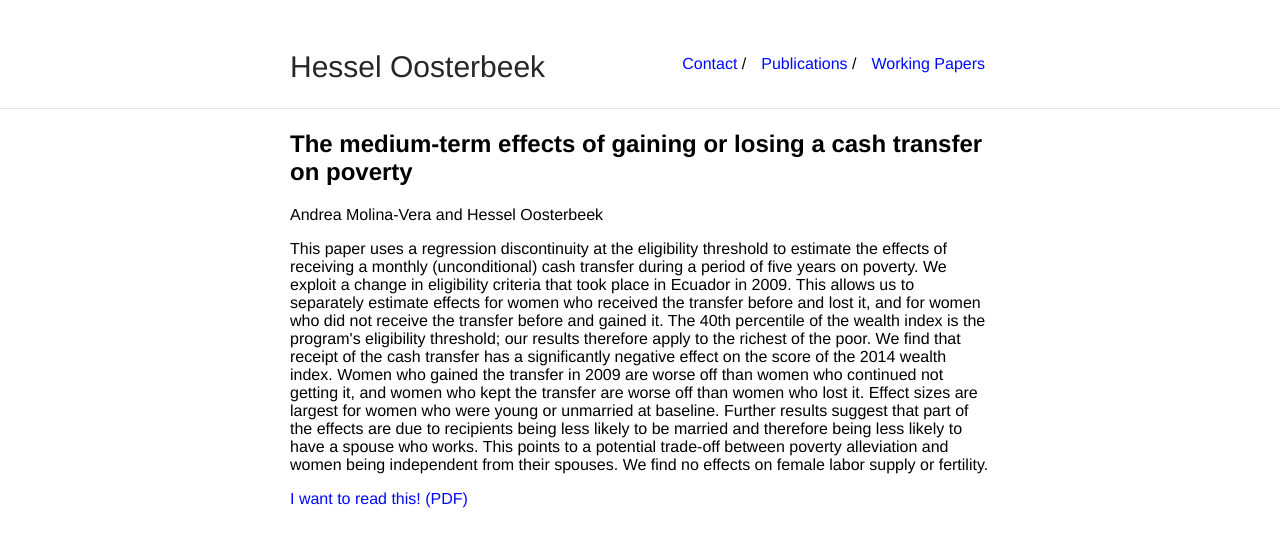
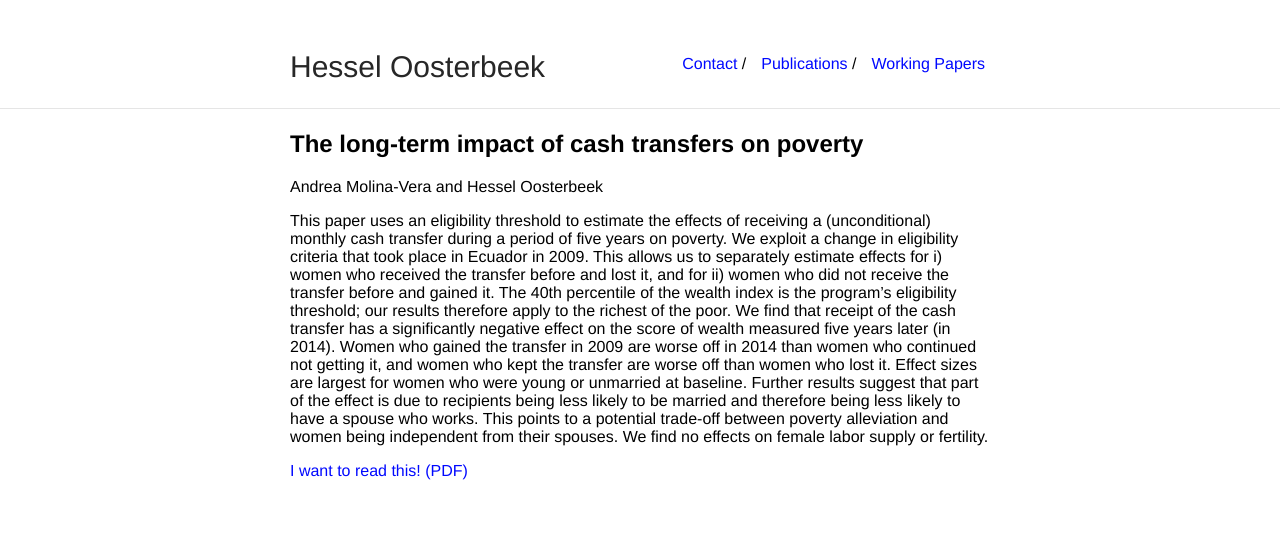
Before and after one commit to oosterbeek/www, a Jekyll site: the page built from _posts/2017-07-23-laborsupply.markdown, in a window 1280 px wide. Shown: the top 547 px of the page. Built offline with Jekyll 4.4.1, drawn with Linux system fonts in a browser that asks for light colours.

Commit message:
new version cash transfer paper
new version

```diff
--- a/_posts/2017-07-23-laborsupply.markdown
+++ b/_posts/2017-07-23-laborsupply.markdown
@@ -1,9 +1,9 @@
 ---
 layout: paper
-title: "The medium-term effects of gaining or losing a cash transfer on poverty"
-abstract: "This paper uses a regression discontinuity at the eligibility threshold to estimate the effects of receiving a monthly (unconditional) cash transfer during a period of five years on poverty. We exploit a change in eligibility criteria that took place in Ecuador in 2009. This allows us to separately estimate effects for women who received the transfer before and lost it, and for women who did not receive the transfer before and gained it. The 40th percentile of the wealth index is the program's eligibility threshold; our results therefore apply to the richest of the poor. We find that receipt of the cash transfer has a significantly negative effect on the score of the 2014 wealth index. Women who gained the transfer in 2009 are worse off than women who continued not getting it, and women who kept the transfer are worse off than women who lost it. Effect sizes are largest for women who were young or unmarried at baseline. Further results suggest that part of the effects are due to recipients being less likely to be married and therefore being less likely to have a spouse who works. This points to a potential trade-off between poverty alleviation and women being independent from their spouses. We find no effects on female labor supply or fertility. "
+title: "The long-term impact of cash transfers on poverty"
+abstract: "This paper uses an eligibility threshold to estimate the effects of receiving a (unconditional) monthly cash transfer during a period of five years on poverty. We exploit a change in eligibility criteria that took place in Ecuador in 2009. This allows us to separately estimate effects for i) women who received the transfer before and lost it, and for ii) women who did not receive the transfer before and gained it. The 40th percentile of the wealth index is the program’s eligibility threshold; our results therefore apply to the richest of the poor. We find that receipt of the cash transfer has a significantly negative effect on the score of wealth measured five years later (in 2014). Women who gained the transfer in 2009 are worse off in 2014 than women who continued not getting it, and women who kept the transfer are worse off than women who lost it. Effect sizes are largest for women who were young or unmarried at baseline. Further results suggest that part of the effect is due to recipients being less likely to be married and therefore being less likely to have a spouse who works. This points to a potential trade-off between poverty alleviation and women being independent from their spouses. We find no effects on female labor supply or fertility."
 authors: "Andrea Molina-Vera and Hessel Oosterbeek"
-year: "2017"
+year: "2018"
 journal: ""
 volume: ""
 number: ""
```
Also changed, not shown: other parts of _posts/2017-07-23-laborsupply.markdown (+1 -1 lines).
